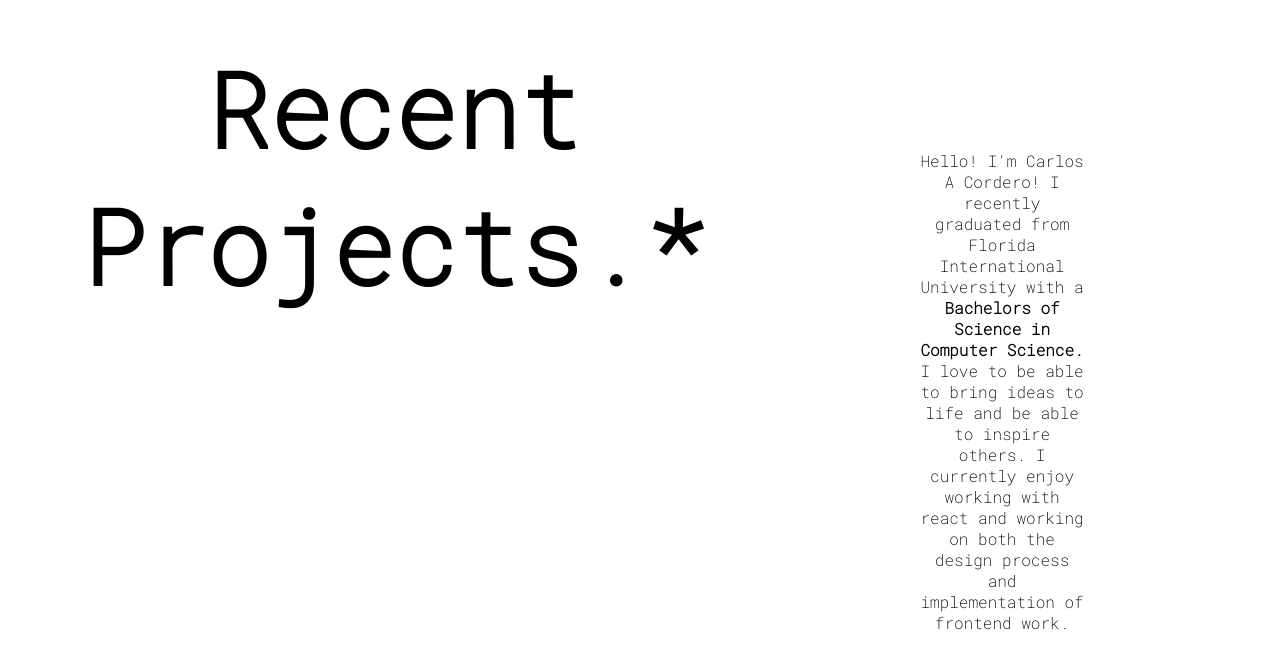
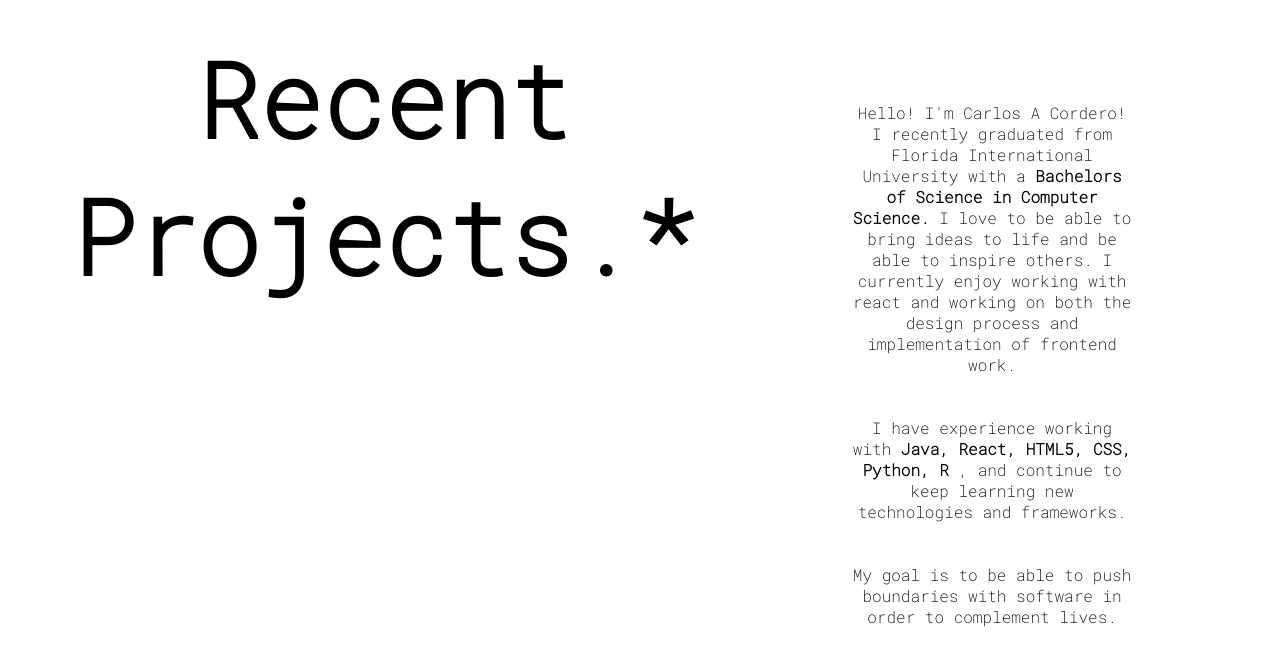
Before and after one commit to HypCarlos/Personal-Site, a React (Create React App) app: page / in a window 1280 px wide. Shown: the part 1464-2120 px from the top of the page. Built offline with nearby package versions, Linux system fonts and the light colour scheme.

Commit message:
footer changes

```diff
--- a/src/components/footer/Footer.js
+++ b/src/components/footer/Footer.js
@@ -7,12 +7,7 @@ function Footer() {
       <div className="footer-info">
         <div className="footer-icons">
           {/* <h4>Follow me.</h4> */}
-          <a href="https://twitter.com/OgPesci">
-            <img
-              src="https://img.icons8.com/material-rounded/24/000000/twitter.png"
-              alt="twitter"
-            ></img>
-          </a>
+
           <a href="https://github.com/HypCarlos">
             <img
               src="https://img.icons8.com/material-outlined/24/000000/github.png"
--- a/src/components/projects/projects.css
+++ b/src/components/projects/projects.css
@@ -21,11 +21,11 @@
 .projects-banner h2 {
   height: 100%;
   font-size: 6.5rem;
-  padding: 50px;
+  padding: 40px;
 }
 
 .projects-info {
-  padding: 10rem;
+  padding: 7rem;
 }
 
 /* .projects-info p {
```
